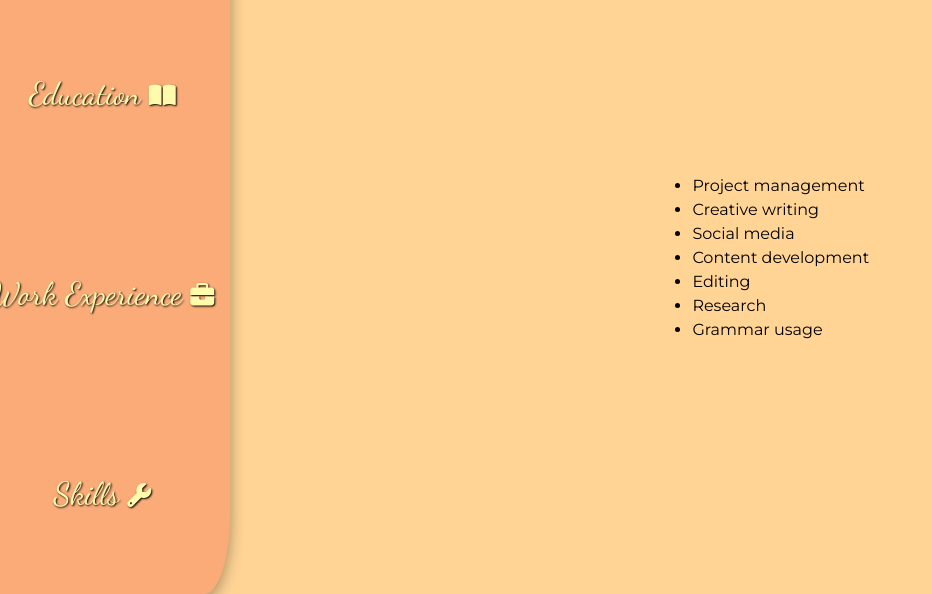
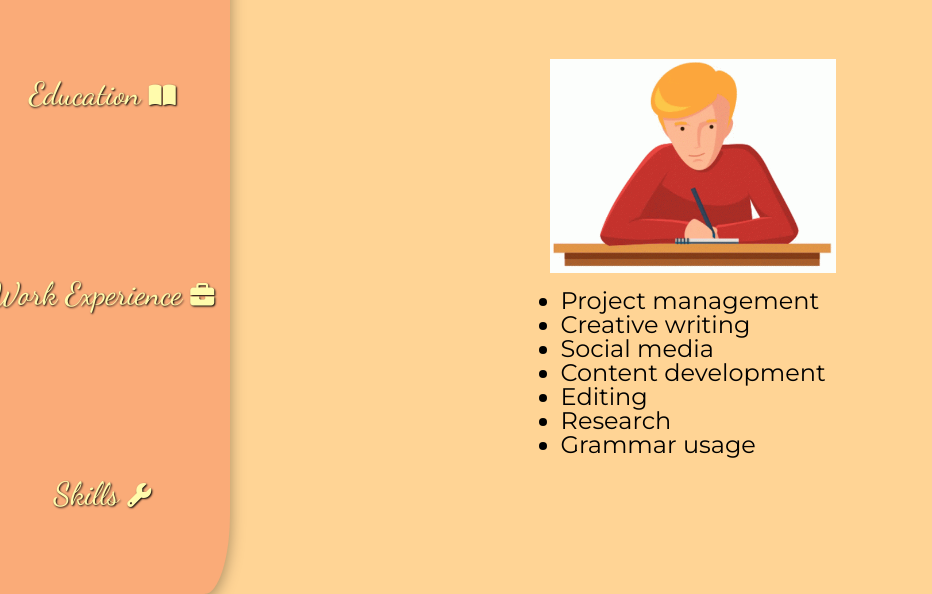
Before and after one commit to Rocksyro/cv, a plain HTML site: page skills.html in a window 1280 px wide. Shown: the part 206-800 px from the top of the page, without its empty margins (0-932 px from the left). Drawn offline with Linux system fonts and the light colour scheme.

Commit message:
agregando imagen

```diff
--- a/css/style.css
+++ b/css/style.css
@@ -28,7 +28,7 @@ body{
 .links{
     display: flex;
     flex-direction: column;
-    width: 25vw;
+    width: 20vw;
     height: 100vh;
     background-color: #FAAB78;
     justify-content: space-around;
@@ -113,7 +113,8 @@ main article{
     align-items: center;
     margin: auto;
     line-height: 1.5rem;
-    max-width: 30vw;
+    max-width: 80%;
+    align-content: space-between;
 }
 
 #education article img{
@@ -121,8 +122,27 @@ main article{
     margin-bottom: 1rem;
 }
 
-@media (min-width: 768px){
-    .links{
-        width: 20vw;
+#skills article{
+    display: flex;
+    flex-direction: row;
+    justify-content:space-around;
+    flex-wrap: wrap;
+    width: 80vw;
+    font-size: 1.5rem;
+    margin-right: 1rem;
+}
+
+#skills article img{
+    width: 50%;
+    margin-bottom: 1rem;
+
+}
+skills article ul{
+    width: 50%;
+}
+
+@media (max-width: 1470px){
+    #skills article{
+        flex-direction: column;
     }
 }
--- a/skills.html
+++ b/skills.html
@@ -23,6 +23,7 @@
     <main>
         <section id="skills">
             <article>
+                <img src="/cv/images/writing.gif" alt="boy writing">
                 <ul>
                     <li>Project management</li>
                     <li>Creative writing</li>
```
Also changed, not shown: images/writing.gif (added).
